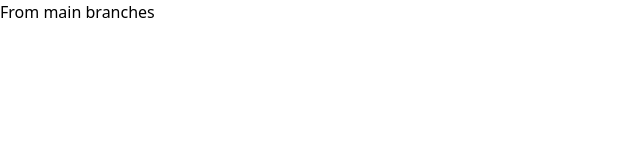
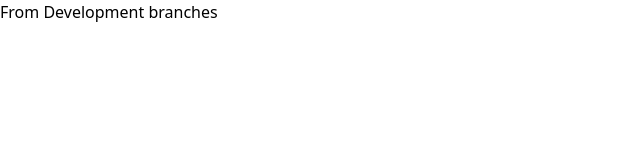
Before and after one commit to Abhishek-Chavan02/Demo, a React (Vite) app: page / in a window 1280 px wide. Shown: the top 160 px of the page, without its empty margins (0-640 px from the left). Built offline with nearby package versions, Linux system fonts and the light colour scheme.

Commit message:
push in dev

```diff
--- a/src/App.jsx
+++ b/src/App.jsx
@@ -2,7 +2,7 @@ export default function App(){
 
   return(
     <>
-    <h1>From  main branches</h1>
+    <h1>From  Development branches</h1>
     </>
   )
 
```
